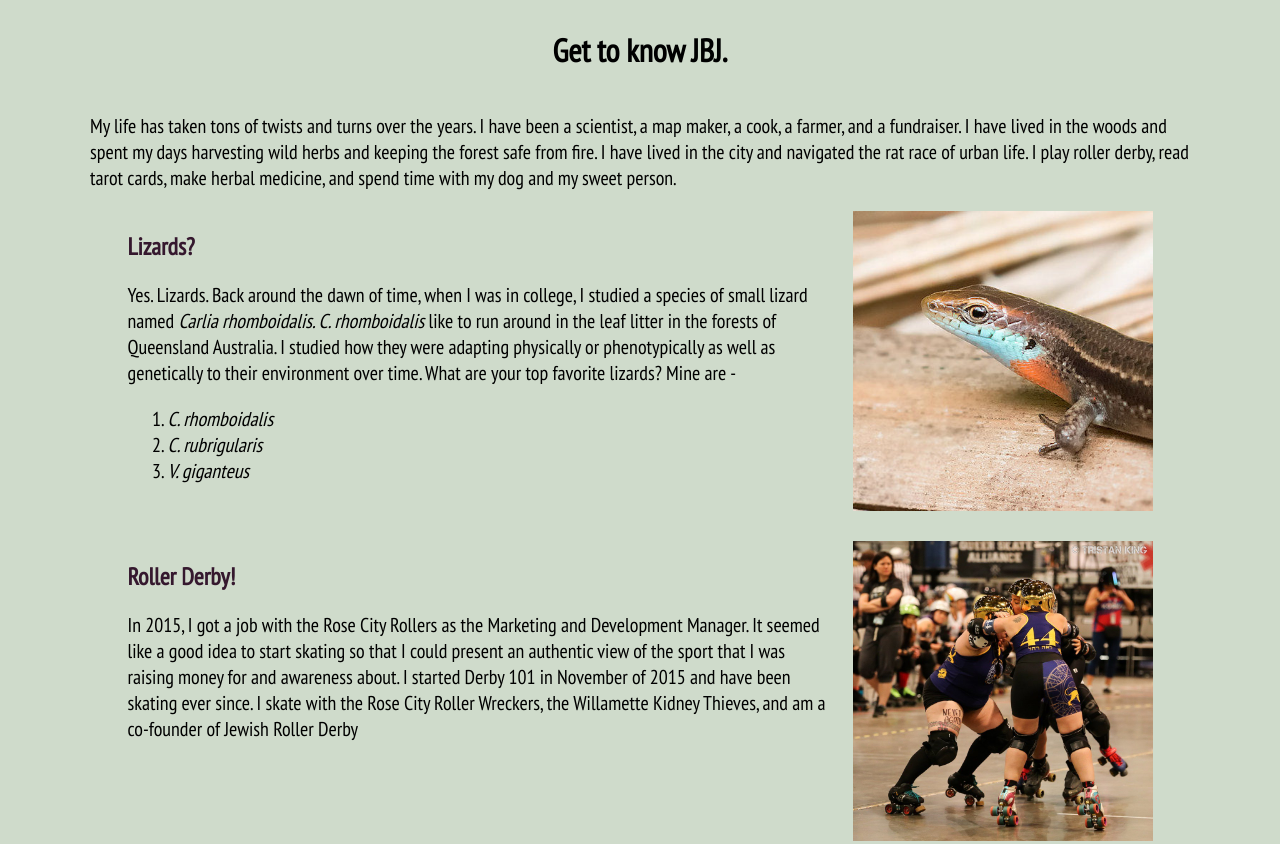
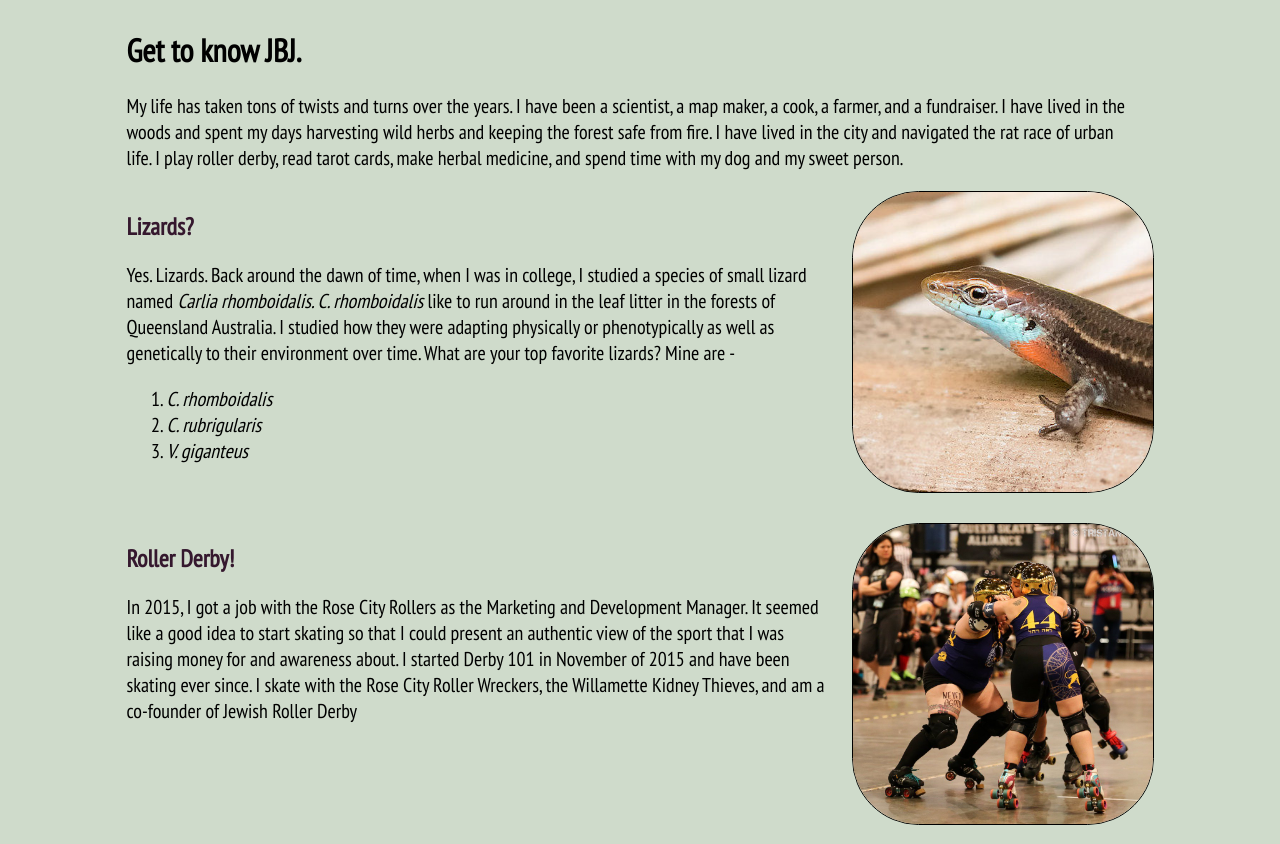
Before and after one commit to JodiBonJodi/bootcamp-one-week-one, a plain HTML site: page index.html in a window 1280 px wide. Shown: the top 844 px of the page. Drawn offline with Linux system fonts and the light colour scheme.

Commit message:
played with css a bit, made the pics have rounded edges

```diff
--- a/index.html
+++ b/index.html
@@ -5,9 +5,10 @@
     <meta name="viewport" content="width=device-width, initial-scale=1.0">
     <meta http-equiv="X-UA-Compatible" content="ie=edge">
     <link rel="stylesheet" href="style.css">
-    <title>Document</title>
+    <title>About JBJ</title>
 </head>
 <body>
+    <main>
     <h1 class="title">Get to know JBJ.</h1>
 
     <p class="intro">My life has taken tons of twists and turns over the years. I have been a scientist, a map maker, a cook, a farmer, and a fundraiser. I have lived in the woods and spent my days harvesting wild herbs and keeping the forest safe from fire. I have lived in the city and navigated the rat race of urban life. I play roller derby, read tarot cards, make herbal medicine, and spend time with my dog and my sweet person.</p>
@@ -60,6 +61,8 @@
         <span id="userName"></span>, thanks for taking this quiz! You got a <span id="scoreCount"></span>/3 on this quiz! That is <span id="percentScore"></span>%!
     </div>
 
+    </main>
     <script type = "module" src="app.js"></script>
+
 </body>
 </html>
--- a/style.css
+++ b/style.css
@@ -16,8 +16,6 @@ ol {
     font-size: 20px;
 }
 
-
-
 p {
     font-size: 20px;
 }
@@ -30,18 +28,18 @@ button {
     width: 400px;
 }
 
-.title {
-    text-align: center;
+img {
+    border: solid 1px black;
+    border-radius: 22%;
 }
 
 .intro{
-    width: 1100px
+    width: 1000px;
 }
 
 .studiedlizard {
     display: flex;
     margin-bottom: 30px;
-
 }
 
 .lizardtext {
```
Also changed, not shown: app.js (+2 -10 lines).
